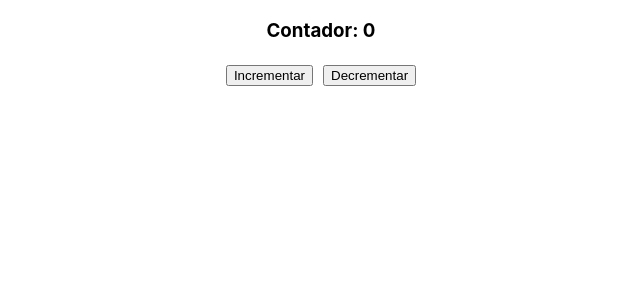
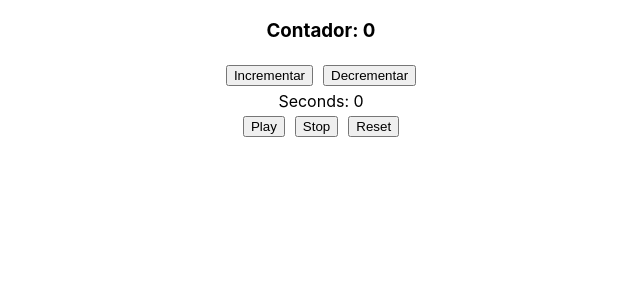
Before and after one commit to LucianoMoyano/Proyecto-redux, a React (Create React App) app: page / in a window 1280 px wide. Shown: the top 300 px of the page, without its empty margins (319-959 px from the left). Built offline with nearby package versions, Linux system fonts and the light colour scheme.

Commit message:
implementando segundero

```diff
--- /dev/null
+++ b/src/components/Seconds/Seconds.jsx
@@ -0,0 +1,38 @@
+import React, { useState, useEffect } from "react";
+
+export const Seconds = () => {
+  //establecer 3 estados normales
+
+  const [time, setTime] = useState(0);
+  const [startTimer, setStartTimer] = useState(false);
+  const [timerId, setTimerId] = useState(0);
+
+  useEffect(() => {
+    //Iniciamos la variable como nulo
+    let intervalId = null;
+
+    //validamos si startTimer es falso
+    if (startTimer) {
+      //la variable almacena el estado e incrementa el valor(modificando el estado) mediante cada 1 segundo, mediante setInterval
+      intervalId = setInterval(() => {
+        setTime((prev) => prev + 1);
+      }, 1000);
+      setTimerId(intervalId); //al siguiente estado se le va agregando lo que contenga la variable
+    } else {
+      clearInterval(timerId); //en caso de que no se siga sumando numeros se limpia
+    }
+  }, [startTimer]);
+
+  const resetear = () => {
+    setTime(0);
+  };
+
+  return (
+    <>
+      <div>Seconds: {time}</div>
+      <button onClick={() => setStartTimer(true)}>Play</button>
+      <button onClick={() => setStartTimer()}>Stop</button>
+      <button onClick={resetear}>Reset</button>
+    </>
+  );
+};
--- a/src/index.js
+++ b/src/index.js
@@ -2,11 +2,13 @@ import React from "react";
 import ReactDOM from "react-dom/client";
 import "./index.css";
 import App from "./App";
+import { Seconds } from "./components/Seconds/Seconds";
 
 const root = ReactDOM.createRoot(document.getElementById("root"));
 root.render(
   <React.StrictMode>
     <App />
+    <Seconds />
   </React.StrictMode>
 );
 
```
